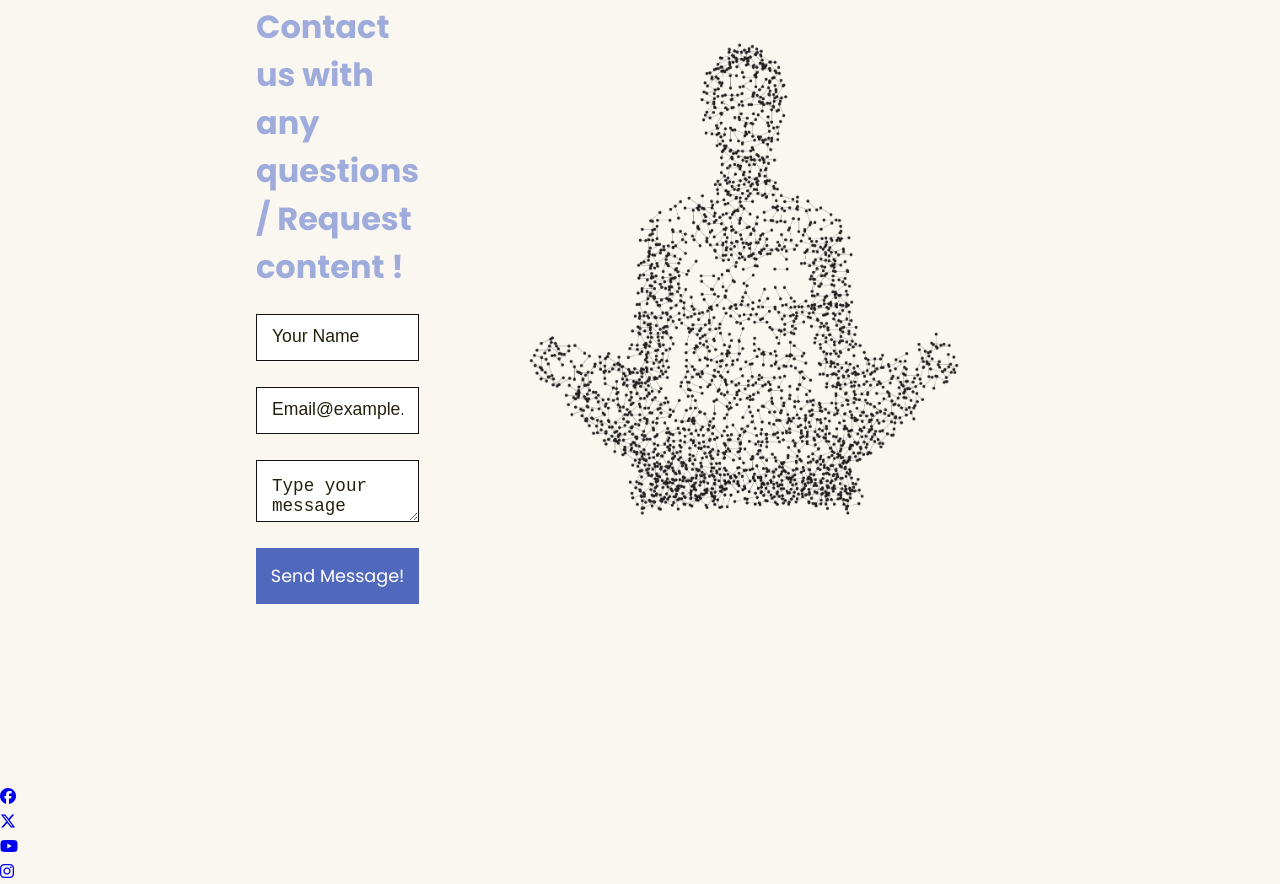
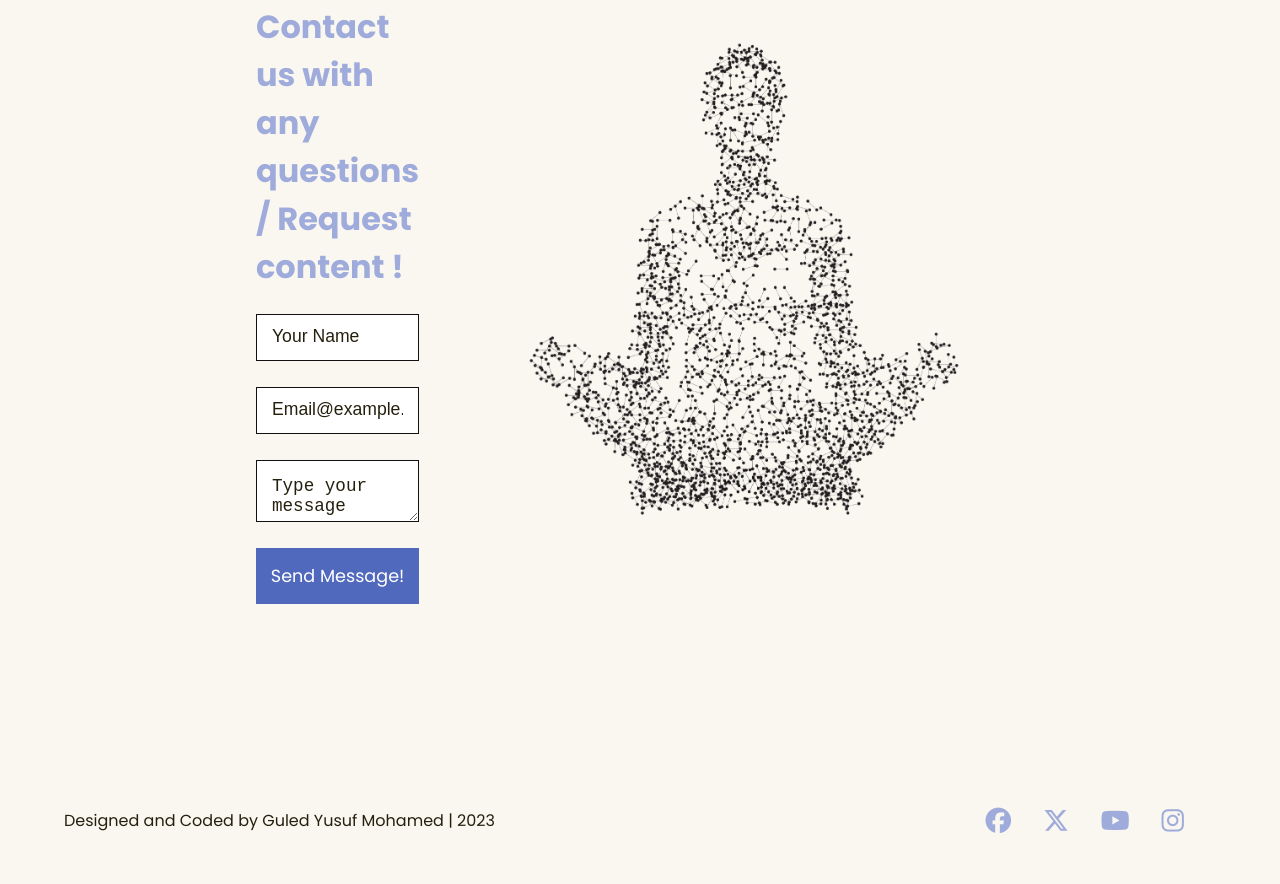
Before and after one commit to GuledY/Project-1, a plain HTML site: page index.html in a window 1280 px wide. Shown: the part 4046-4930 px from the top of the page. After the commit the page ends 4907 px from the top, so only its background shows below. Drawn offline with Linux system fonts and the light colour scheme.

Commit message:
Footer completed

```diff
--- a/assets/css/style.css
+++ b/assets/css/style.css
@@ -291,10 +291,27 @@ video {
 
 /* Footer */
 
-.ul li a i .fa-brands {
+footer {
+    text-align: center;
+    padding: 1.5rem 4rem;
+    display: flex;
+    justify-content: space-between;
+    margin: auto;
+}
+
+#social-links {
+    display: flex;
+    list-style-type: none;
+}
+
+#social-links i {
+    font-size: 160%;
+    padding-right: 2rem;
+    color: #9facdb;
+}
+
+#social-links i:hover {
+    font-size: 160%;
+    padding-right: 2rem;
     color: #5169bd;
 }
-
-ul li a i .fa-brands:hover {
-    color: #9facdb;
-}
--- a/index.html
+++ b/index.html
@@ -225,7 +225,8 @@
     </section>
     <!-- Footer -->
     <footer>
-        <ul>
+        <p>Designed and Coded by Guled Yusuf Mohamed | 2023</p>
+        <ul id="social-links">
             <li><a href="https://facebook.com" target="_blank" rel="noopener" aria-label="Visit our Facebook page"><i class="fa-brands fa-facebook"></i></a></li>
             <li><a href="https://x.com" target="_blank" rel="noopener" aria-label="Visit our X page"><i class="fa-brands fa-x-twitter"></i></a></li>
             <li><a href="https://youtube.com" target="_blank" rel="noopener" aria-label="Visit our Youtube page"><i class="fa-brands fa-youtube"></i></a></li>
```
